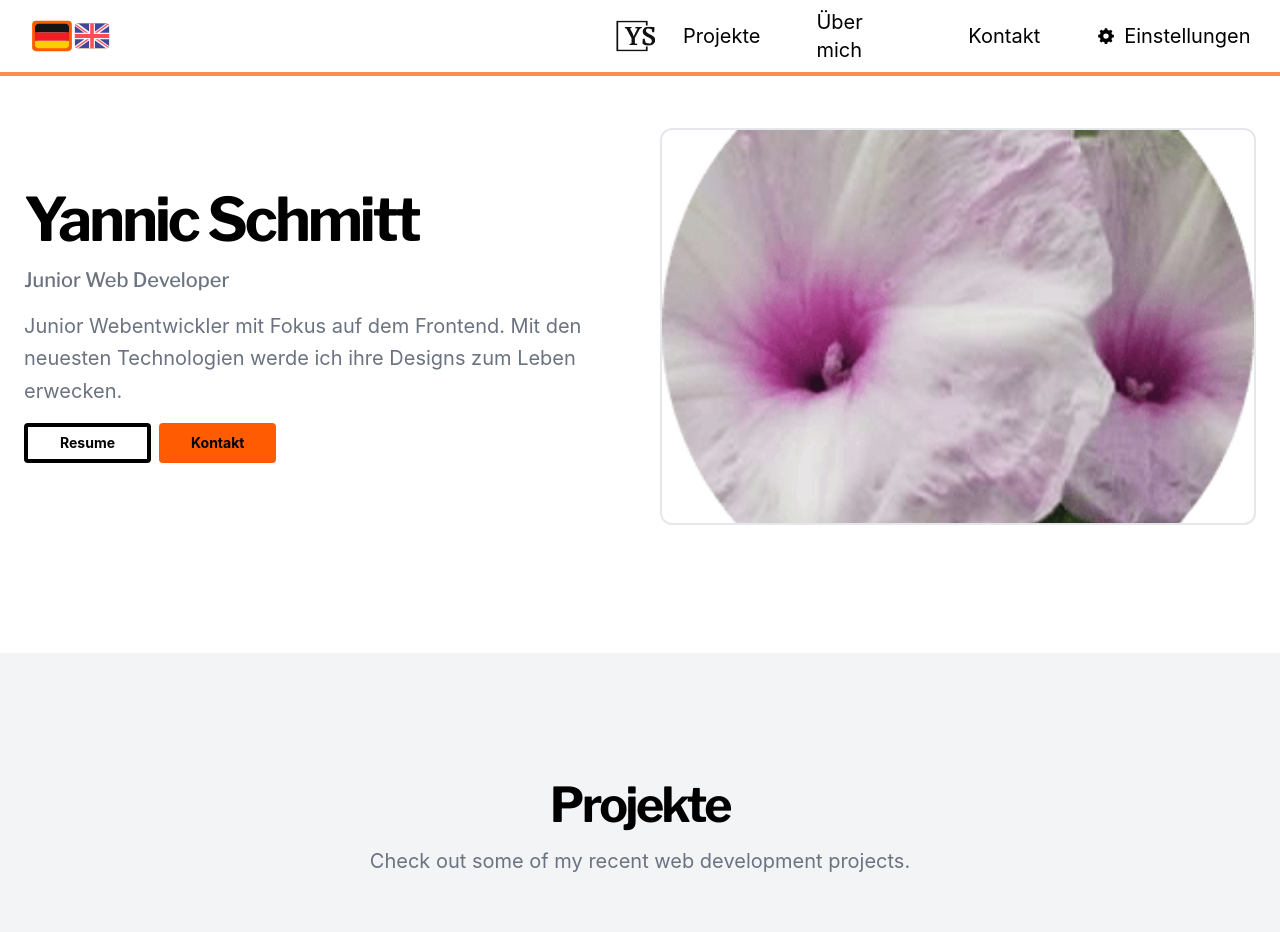
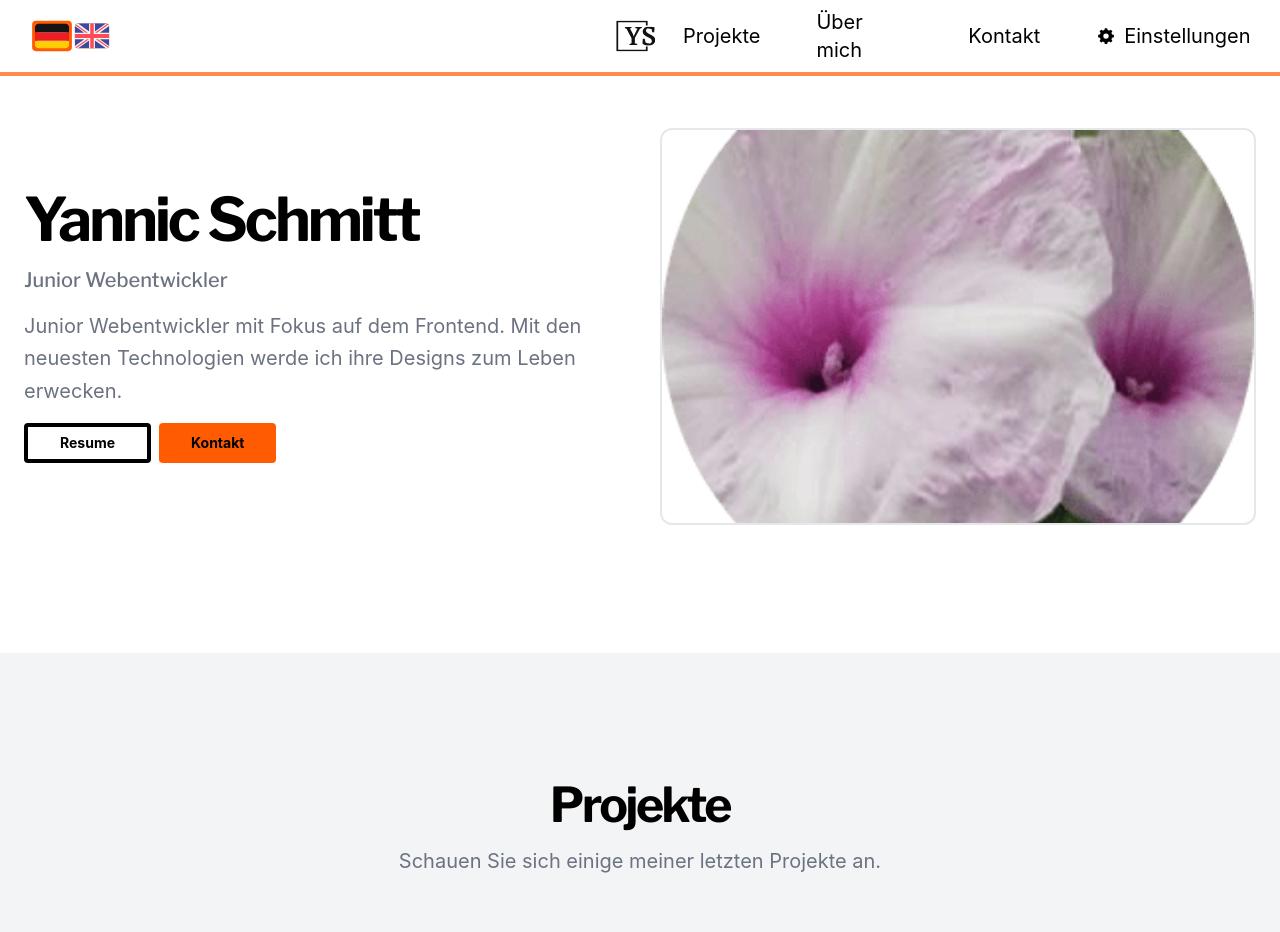
Before and after one commit to SchmittYannic/portfolio_ys, a React (Vite) app: page / in a window 1280 px wide. Shown: the top 932 px of the page. Built offline with nearby package versions, Linux system fonts and the light colour scheme.

Commit message:
Adds new PageTextContent

```diff
--- a/src/components/Hero.tsx
+++ b/src/components/Hero.tsx
@@ -23,12 +23,12 @@ const Hero = () => {
                     <h1
                         className={`text-3xl font-bold tracking-tighter sm:text-4xl md:text-5xl lg:text-6xl ${styles.headlineTextColor}`}
                     >
-                        Yannic Schmitt
+                        {PageTextContent.firstName} {PageTextContent.lastName}
                     </h1>
                     <h2
                         className={`text-xl font-medium ${styles.primaryTextColor}`}
                     >
-                        Junior Web Developer
+                        {PageTextContent.jobTitle}
                     </h2>
                     <p
                         className={`${styles.maxContainer} md:text-xl/relaxed lg:text-base/relaxed xl:text-xl/relaxed ${styles.primaryTextColor}`}
--- a/src/components/Projects.tsx
+++ b/src/components/Projects.tsx
@@ -40,7 +40,7 @@ const Projects = () => {
                     <p
                         className={`mx-auto ${styles.maxContainer} md:text-xl/relaxed lg:text-base/relaxed xl:text-xl/relaxed ${styles.primaryTextColor}`}
                     >
-                        Check out some of my recent web development projects.
+                        {PageTextContent.projectsSub}
                     </p>
                 </div>
 
--- a/src/components/ProjectsMobile.tsx
+++ b/src/components/ProjectsMobile.tsx
@@ -105,7 +105,7 @@ const ProjectsMobile = () => {
                     <p
                         className={`mx-auto ${styles.maxContainer} md:text-xl/relaxed lg:text-base/relaxed xl:text-xl/relaxed ${styles.primaryTextColor}`}
                     >
-                        Check out some of my recent web development projects.
+                        {PageTextContent.projectsSub}
                     </p>
                 </div>
 
--- a/src/constants/index.ts
+++ b/src/constants/index.ts
@@ -16,6 +16,9 @@ const TextContent = {
         heroHeadText: "Hi, Ich bin ",
         heroSubText1: "Junior Webentwickler mit Fokus auf dem ",
         heroSubText2: ". Mit den neuesten Technologien werde ich ihre Designs zum Leben erwecken.",
+        jobTitle: "Junior Webentwickler",
+        firstName: "Yannic",
+        lastName: "Schmitt",
 
         aboutHead: "Über mich",
         educationHead: "Bildung",
@@ -29,6 +32,7 @@ const TextContent = {
         languageHead: "Sprachen",
 
         projectsHead: "Projekte",
+        projectsSub: "Schauen Sie sich einige meiner letzten Projekte an.",
         expandButton: "Weiterlesen...",
         collapseButton: "Schließen",
         livelinktitle: "Live-Demo ansehen",
@@ -52,6 +56,9 @@ const TextContent = {
         heroHeadText: "Hi, I am ",
         heroSubText1: "junior web developer with a focus on the ",
         heroSubText2: ". Using the latest technologies, I will bring your designs to life.",
+        jobTitle: "Junior Web Developer",
+        firstName: "Yannic",
+        lastName: "Schmitt",
 
         aboutHead: "About me",
         educationHead: "Education",
@@ -65,6 +72,7 @@ const TextContent = {
         languageHead: "Languages",
 
         projectsHead: "Projects",
+        projectsSub: "Check out some of my recent projects.",
         expandButton: "Read more",
         collapseButton: "Close",
         livelinktitle: "View Live Demo",
```
